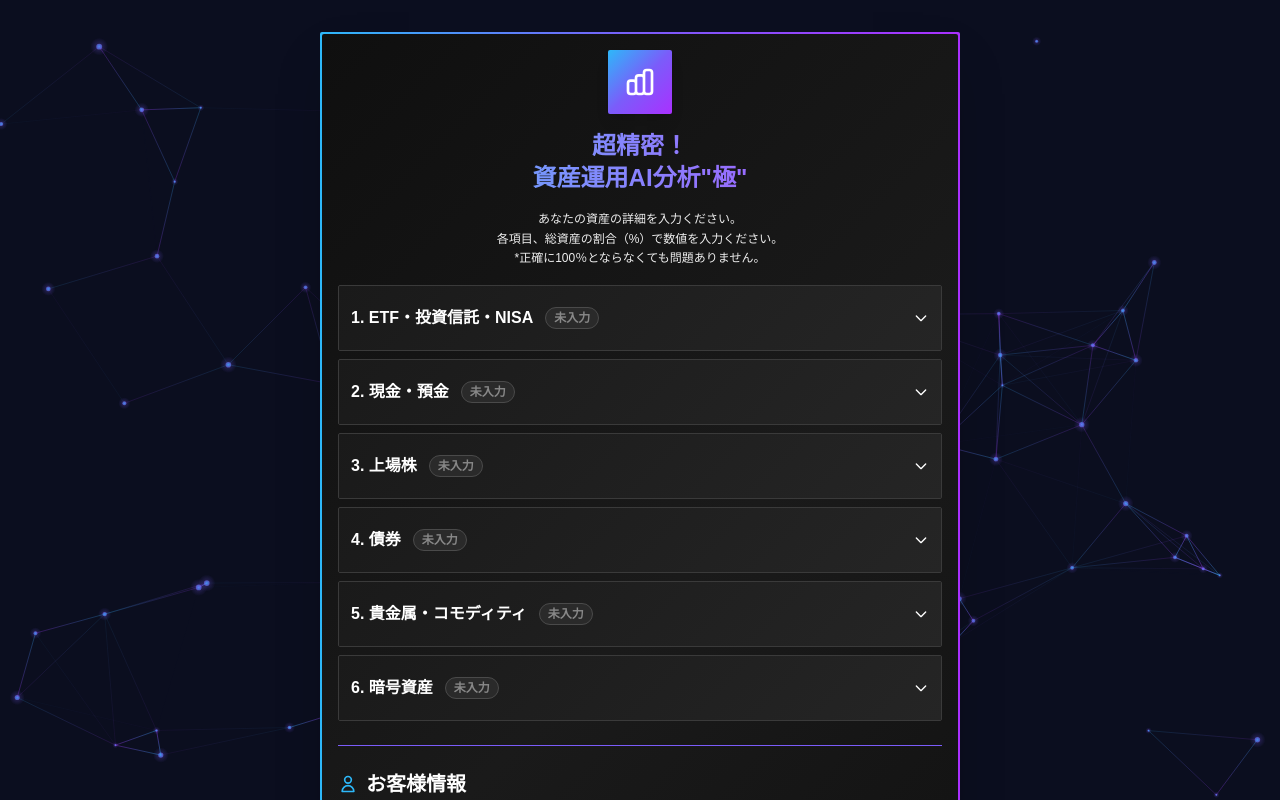
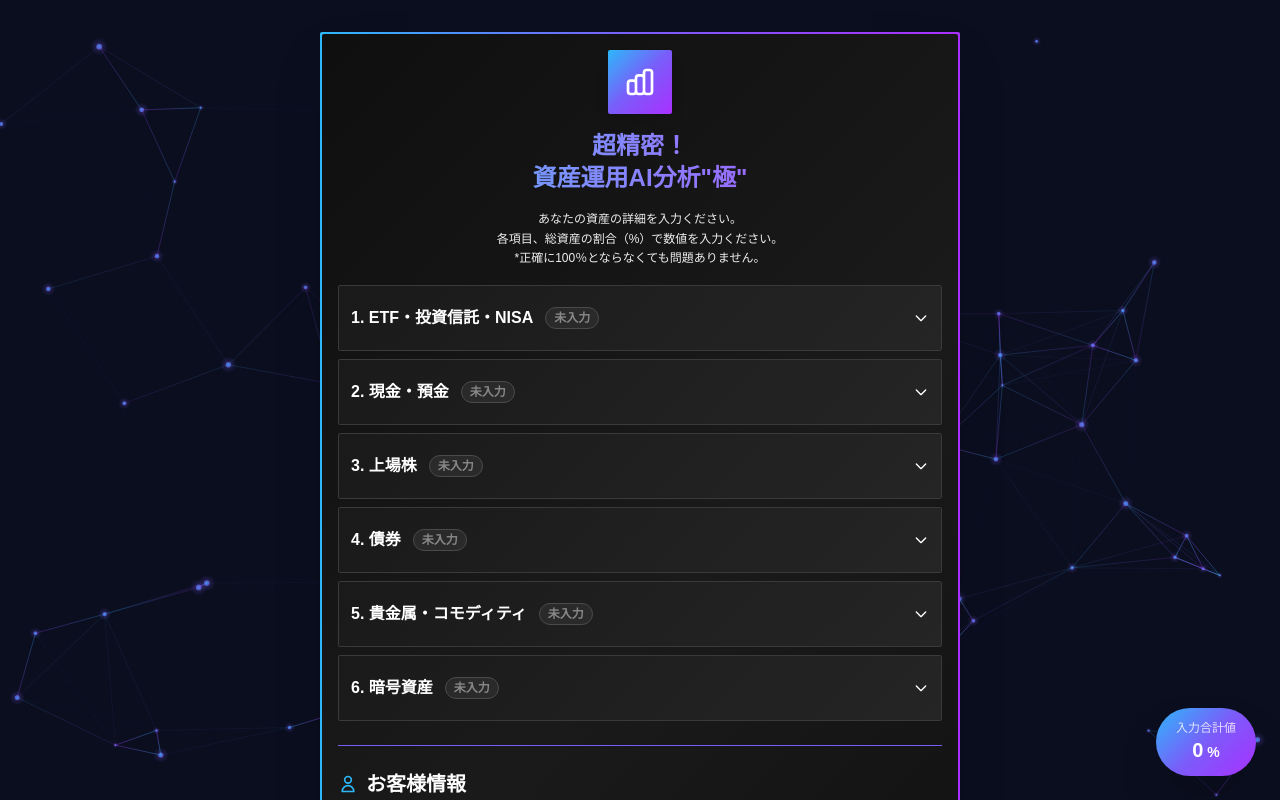
Before and after one commit to BCL-kowaki/kiwami-kawara, a Next.js app: page / in a window 1280 px wide. Shown: the top 800 px of the page. Built offline with nearby package versions, Linux system fonts and the light colour scheme.

Commit message:
feat: 入力合計値を右下にフローティング表示

```diff
--- a/app/page.tsx
+++ b/app/page.tsx
@@ -112,6 +112,62 @@ export default function Home() {
         ].filter(Boolean).length;
 
         return { completed, total: 7 };
+    }, [cash, listedStocks, funds, bonds, commodities, crypto, other]);
+
+    // 入力合計値を計算
+    const totalPercentage = useMemo(() => {
+        let total = 0;
+
+        // 現金・預金
+        cash.details.forEach(row => {
+            if (row.amount !== undefined && row.amount !== null) {
+                total += row.amount;
+            }
+        });
+
+        // 上場株
+        listedStocks.details.forEach(row => {
+            if (row.amount !== undefined && row.amount !== null) {
+                total += row.amount;
+            }
+        });
+
+        // ETF・投資信託・NISA
+        funds.details.forEach(row => {
+            if (row.amount !== undefined && row.amount !== null) {
+                total += row.amount;
+            }
+        });
+
+        // 債券
+        bonds.details.forEach(row => {
+            if (row.amount !== undefined && row.amount !== null) {
+                total += row.amount;
+            }
+        });
+
+        // 貴金属・コモディティ
+        commodities.details.forEach(row => {
+            if (row.amount !== undefined && row.amount !== null) {
+                total += row.amount;
+            }
+        });
+
+        // 暗号資産
+        crypto.details.forEach(row => {
+            if (row.amount !== undefined && row.amount !== null) {
+                total += row.amount;
+            }
+        });
+
+        // その他
+        other.details.forEach(row => {
+            if (row.amount !== undefined && row.amount !== null) {
+                total += row.amount;
+            }
+        });
+
+        return Math.round(total * 10) / 10; // 小数点以下1桁に丸める
     }, [cash, listedStocks, funds, bonds, commodities, crypto, other]);
 
     const filterRows = <T,>(details: T[], validator: (row: any) => boolean) =>
@@ -415,6 +471,21 @@ export default function Home() {
                     ©2026 株式会社投資の"KAWARA"版.com
                 </p>
             </div>
+
+            {/* 入力合計値フローティングポップアップ */}
+            <div
+                className="fixed bottom-6 right-6 z-50 rounded-full shadow-2xl px-5 py-3"
+                style={{
+                    background: 'linear-gradient(135deg, #2db8f9 0%, #7b5cfa 50%, #aa30ff 100%)',
+                }}
+            >
+                <div className="text-center">
+                    <p className="text-xs font-medium" style={{ color: 'rgba(255,255,255,0.8)' }}>入力合計値</p>
+                    <p className="text-xl font-bold" style={{ color: '#ffffff' }}>
+                        {totalPercentage}<span className="text-sm ml-1">%</span>
+                    </p>
+                </div>
+            </div>
         </div>
     );
 }
```
